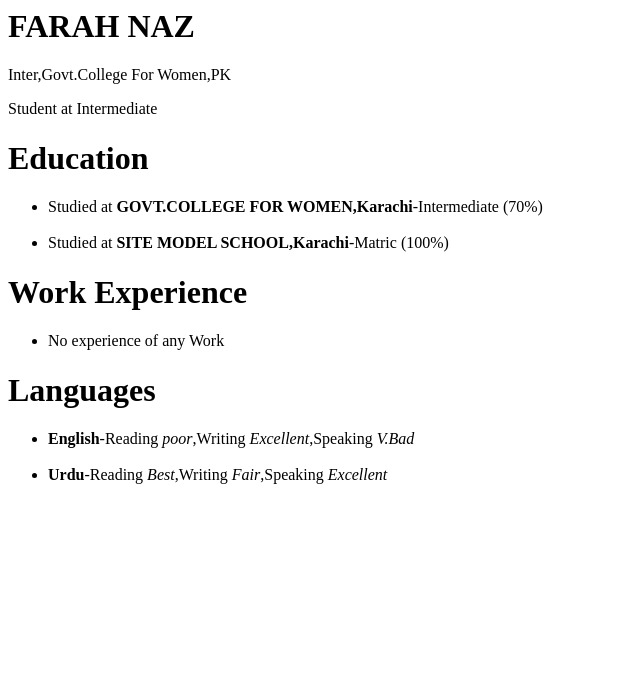
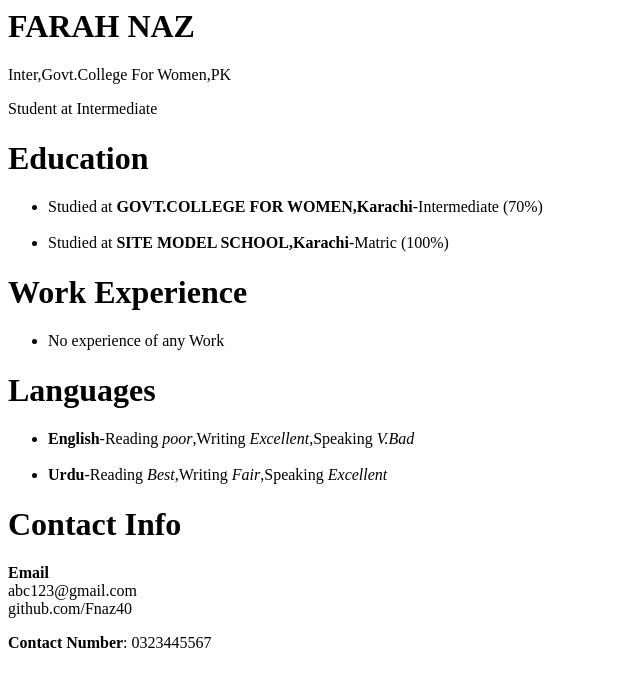
Before and after one commit to Fnaz40/cv-task, a plain HTML site: page index.html in a window 1280 px wide. Shown: the whole page, without its empty margins (0-640 px from the left). Drawn offline with Linux system fonts and the light colour scheme.

Commit message:
issue-solve

```diff
--- a/index.html
+++ b/index.html
@@ -24,9 +24,11 @@
     <br>
     <li><strong>Urdu</strong>-Reading <em>Best</em>,Writing <em>Fair</em>,Speaking <em>Excellent</em></li>
   </ul>
-
+  <h1>Contact Info</h1>
+  <p><strong>Email</strong><br>
+    abc123@gmail.com<br>
+    github.com/Fnaz40
+  </p>
+  <p><strong>Contact Number</strong>: 0323445567</p>
 </body>
-
-
-
 </html>
```
